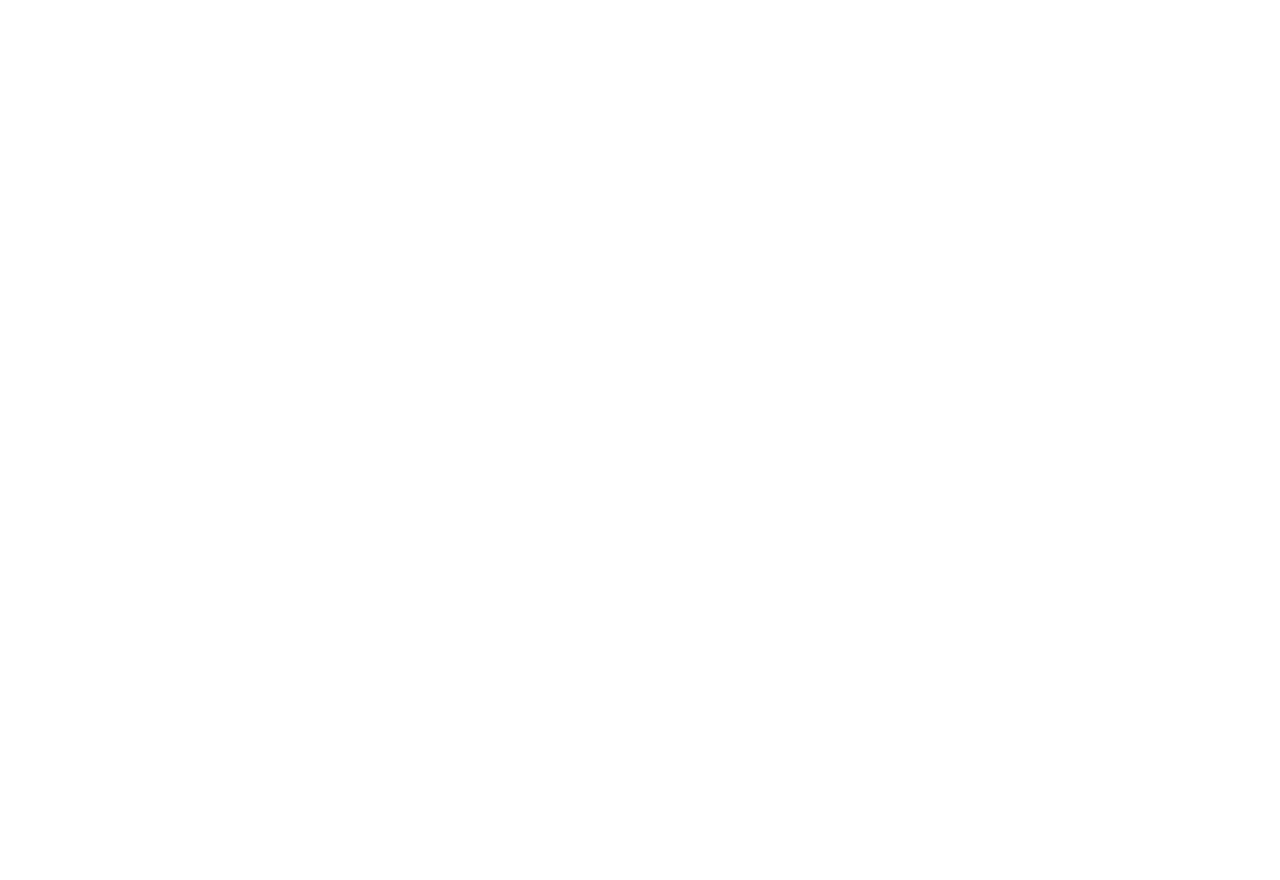
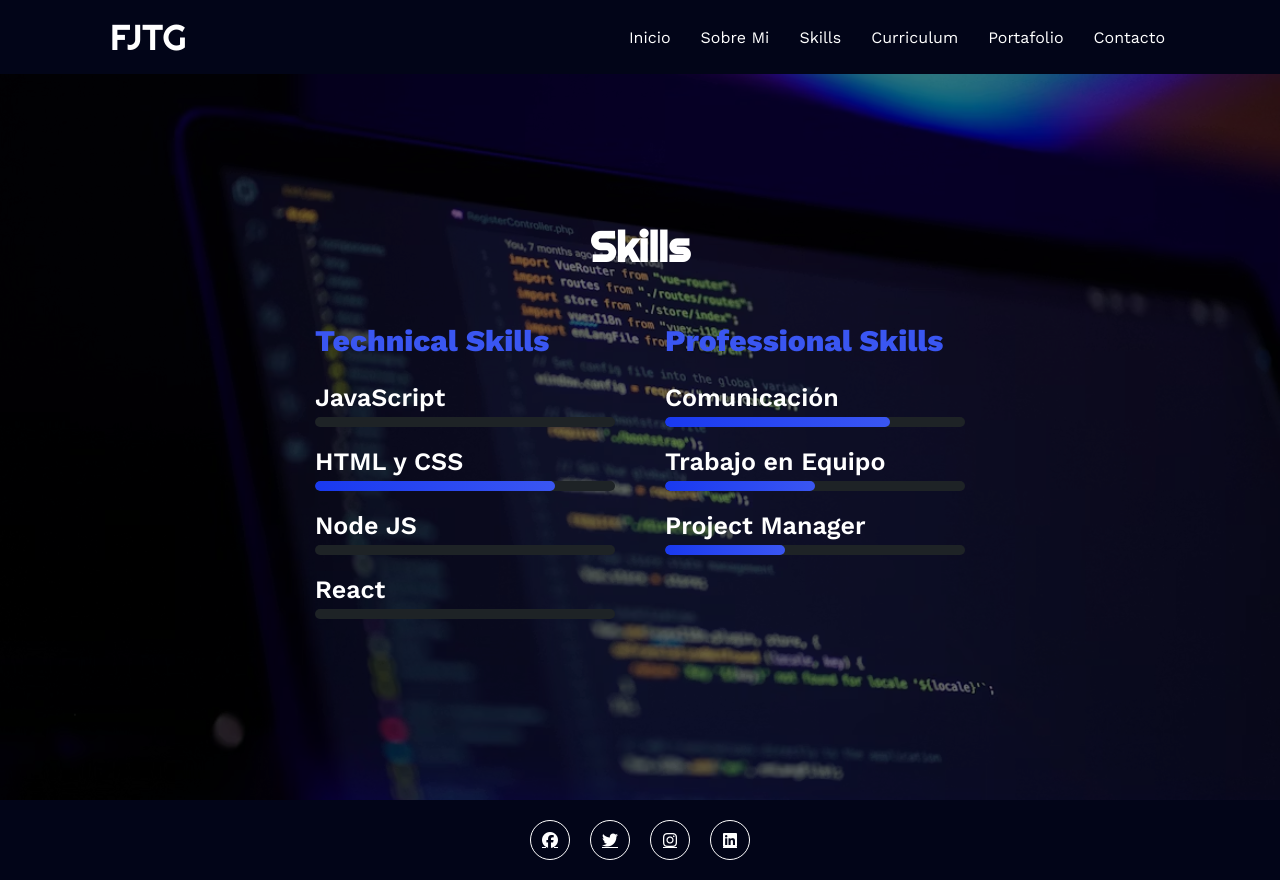
Before and after one commit to Jlombanar/ADSO-3169673-Noche, a plain HTML site: page skill.html in a window 1280 px wide. Before the commit the page ends 800 px from the top, so only its background shows below. Drawn offline with nearby package versions, Linux system fonts and the light colour scheme.

Commit message:
Pagina sobre mi y skill finalizada

```diff
--- /dev/null
+++ b/css/skill.css
@@ -0,0 +1,230 @@
+@import url('https://fonts.googleapis.com/css2?family=Righteous&family=Work+Sans:wght@100;300;400;600;800&display=swap');
+
+*{
+    box-sizing: border-box;
+    margin: 0;
+    padding: 0;
+    font-family: 'Work Sans', sans-serif;
+}
+
+html{
+    scroll-behavior: smooth;
+}
+
+body{
+    min-height: 100vh;
+    background: linear-gradient(to top, rgba(0,0,0,.5), rgba(0,0,0,.5)),
+                url(../img/fondo.png);
+    background-size: cover;
+    background-position: center;
+    background-attachment: fixed;
+    color: #fff;
+}
+
+body {
+  min-height: 100vh;
+  background: linear-gradient(to top, rgba(0, 0, 0, 0.5), rgba(0, 0, 0, 0.5)),
+              url(../img/fondo.png);
+  background-size: cover;
+  background-position: center;
+  background-repeat: no-repeat;
+  background-attachment: fixed;
+  color: #fff;
+}
+
+.container-header {
+  background: #020518;
+  position: fixed;
+  width: 100%;
+  top: 0;
+  left: 0;
+  z-index: 99;
+}
+
+.container-header header {
+  max-width: 1100px;
+  margin: auto;
+  display: flex;
+  justify-content: space-between;
+  align-items: center;
+  padding: 15px 20px;
+}
+
+.logo a {
+  font-family: 'Righteous', cursive;
+  font-size: 36px;
+  font-weight: 300;
+  color: white;
+  text-decoration: none;
+}
+
+.nav ul {
+  display: flex;
+  list-style: none;
+  gap: 20px;
+}
+
+.nav ul li a {
+  color: #fff;
+  text-decoration: none;
+  padding: 5px;
+  transition: 0.3s;
+}
+
+.nav ul li a:hover {
+  color: #3A56F2;
+}
+
+#menu-toggle {
+  display: none;
+}
+
+.menu-icon {
+  display: none;
+  font-size: 24px;
+  cursor: pointer;
+  color: #1939f0;
+  margin-left: auto;
+  border-radius: 20px;
+}
+
+.skills-section{
+    padding: 120px 20px 60px;
+    min-height: 100vh;
+    display: flex;
+    flex-direction: column;
+    justify-content: center;
+}
+
+.container-section{
+    max-width: 1100px;
+    margin: auto;
+}
+
+.container-section h2{
+    font-size: 42px;
+    text-align: center;
+    margin-bottom: 50px;
+    font-family: 'Righteous', cursive;
+}
+
+.fila{
+    display: flex;
+    gap: 50px;
+    flex-wrap: wrap;
+}
+
+.col{
+    flex: 1;
+    min-width: 300px;
+}
+
+.col h3{
+    margin-bottom: 25px;
+    color: #3A56F2;
+    font-size: 30px;
+}
+
+.skill-item{
+    margin-bottom: 20px;
+}
+
+.skill-item span{
+    font-weight: 600;
+    font-size: 25px;
+}
+
+.barra{
+    background-color: #1e2326;
+    height: 10px;
+    border-radius: 10px;
+    margin-top: 5px;
+    overflow: hidden;
+}
+
+.progreso{
+    height: 10px;
+    background: linear-gradient(90deg,#1939f0,#3A56F2);
+    border-radius: 10px;
+    position: relative;
+    animation: crecer 2s ease;
+}
+
+.progreso span{
+    position: absolute;
+    right: 0;
+    top: -22px;
+    font-size: 13px;
+}
+
+.js{ width: 0%; }
+.html{ width: 80%; }
+.node{ width: 0%; }
+.react{ width: 0%; }
+.com{ width: 75%; }
+.team{ width: 50%; }
+.pm{ width: 40%; }
+
+@keyframes crecer{
+    from{ width: 0; }
+}
+
+/* FOOTER */
+
+footer{
+    background-color: #020518;
+    padding: 20px 0;
+    text-align: center;
+}
+
+.redes{
+    display: flex;
+    justify-content: center;
+    gap: 20px;
+}
+
+.redes a{
+    color: #fff;
+    border: 1px solid #fff;
+    width: 40px;
+    height: 40px;
+    border-radius: 50%;
+    display: flex;
+    justify-content: center;
+    align-items: center;
+    transition: .3s;
+}
+
+.redes a:hover{
+    background-color: #1939f0;
+    border-color: #1939f0;
+}
+
+/* RESPONSIVE */
+
+@media screen and (max-width: 768px){
+
+    .menu-icon{
+        display: block;
+    }
+
+    .nav ul{
+        display: none;
+        flex-direction: column;
+        background-color: #252a2e;
+        position: absolute;
+        top: 60px;
+        right: 0;
+        width: 180px;
+        padding: 20px;
+        border-radius: 0 0 0 10px;
+    }
+
+    #menu-toggle:checked + .menu-icon + .nav ul{
+        display: flex;
+    }
+
+    .fila{
+        flex-direction: column;
+    }
+}
--- /dev/null
+++ b/css/sobremi.css
@@ -0,0 +1,219 @@
+@import url('https://fonts.googleapis.com/css2?family=Righteous&family=Work+Sans:wght@100;300;400;600;800&display=swap');
+
+* {
+  box-sizing: border-box;
+  margin: 0;
+  padding: 0;
+  font-family: 'Work Sans', sans-serif;
+}
+
+html {
+  scroll-behavior: smooth;
+}
+
+.container-header {
+  background: #020518;
+  position: fixed;
+  width: 100%;
+  top: 0;
+  left: 0;
+  z-index: 99;
+}
+
+.container-header header {
+  max-width: 1100px;
+  margin: auto;
+  display: flex;
+  justify-content: space-between;
+  align-items: center;
+  padding: 15px 20px;
+}
+
+.logo a {
+  font-family: 'Righteous', cursive;
+  font-size: 36px;
+  font-weight: 300;
+  color: white;
+  text-decoration: none;
+}
+
+.nav ul {
+  display: flex;
+  list-style: none;
+  gap: 20px;
+}
+
+.nav ul li a {
+  color: #fff;
+  text-decoration: none;
+  padding: 5px;
+  transition: 0.3s;
+}
+
+.nav ul li a:hover {
+  color: #3A56F2;
+}
+
+#menu-toggle {
+  display: none;
+}
+
+.menu-icon {
+  display: none;
+  font-size: 24px;
+  cursor: pointer;
+  color: #1939f0;
+  margin-left: auto;
+  border-radius: 20px;
+}
+body {
+    margin: 0;
+    padding: 0;
+    min-height: 100vh;
+    background: linear-gradient(to top, rgba(0, 0, 0, 0.5), rgba(0, 0, 0, 0.5)),
+    url(../img/fondo.png);
+    background-size: cover;
+    background-position: center;
+    background-repeat: no-repeat;
+    background-attachment: fixed;
+}
+
+.sobremi {
+  color: white;
+  padding: 100px 20px;
+  text-align: center;
+  min-height: 100vh;
+}
+
+.sobremi .container-section{
+    max-width: 1100px;
+    margin: auto;
+}
+
+.sobremi h2{
+    font-size: 48px;
+    font-family: 'Franklin Gothic Medium', 'Arial Narrow', Arial, sans-serif;
+    text-align: center;
+    padding: 20px 0;
+    margin-top: 100px;
+
+}
+
+
+.sobremi p{
+    font-size: 30px;
+    margin-bottom: 150px;
+}
+
+.sobremi .fila{
+    display: flex;
+    flex-wrap: wrap;
+    gap: 40px;
+}
+
+.sobremi .fila .col{
+    flex: 1;
+    min-width: 300px;
+}
+
+.sobremi .fila .col h3{
+    font-size: 50px;
+    margin-bottom: 25px;
+}
+
+.sobremi .fila .col ul{
+    list-style: none;
+    text-align: start;
+    padding-left: 20px;
+    font-size: 25px;
+}
+
+.sobremi .fila .col ul li{
+    margin: 12px 0;
+}
+
+.sobremi .fila .col ul strong{
+    display: space-between;
+    color: #1939f0;
+    width: 120px;
+}
+
+
+.sobremi .fila .col .container-interes{
+    display: flex;
+    flex-wrap: wrap;
+    justify-content: center;
+    gap: 20px;
+}
+
+.sobremi .fila .col .container-interes .interes{
+    width: 110px;
+    height: 110px;
+    background-color: #1939f0;
+    border-radius: 10px;
+    display: flex;
+    flex-direction: column;
+    align-items: center;
+    justify-content: center;
+    transition: .3s;
+}
+
+.sobremi .fila .col .container-interes .interes:hover{
+    background-color: #1939f0;
+    transform: scale(1.1);
+}
+
+footer {
+  background-color: #020518;
+  color: #fff;
+  padding: 20px 0;
+  text-align: center;
+  align-items: center;
+  width: 100%;
+}
+
+.redes {
+  display: flex;
+  justify-content: center;
+  gap: 20px;
+  margin-top: 20px;
+}
+
+.redes a {
+  color: #fff;
+  display: inline-flex;
+  align-items: center;
+  justify-content: center;
+  text-decoration: none;
+  border: 1px solid #fff;
+  border-radius: 50%;
+  width: 42px;
+  height: 42px;
+  font-size: 20px;
+  transition: 0.3s;
+}
+
+.redes a:hover {
+  background: #1939f0;
+  border-color: #1939f0;
+  transform: scale(1.1);
+}
+
+@media (max-width: 768px) {
+  .menu-icon {
+    display: block;
+  }
+
+  .nav ul {
+    display: none;
+    flex-direction: column;
+    background-color: rgba(0,0,0,0.5);
+    position: absolute;
+    top: 60px;
+    right: 20px;
+  }
+
+  #menu-toggle:checked ~ .nav ul {
+    display: flex;
+  }
+}
--- a/skill.html
+++ b/skill.html
@@ -0,0 +1,108 @@
+<!DOCTYPE html>
+<html lang="es">
+<head>
+    <meta charset="UTF-8">
+    <meta name="viewport" content="width=device-width, initial-scale=1.0">
+    <script src="https://kit.fontawesome.com/bdc4e23805.js" crossorigin="anonymous"></script>
+    <link rel="stylesheet" href="./css/skill.css">
+    <title>Skills</title>
+</head>
+<body>
+    <div class="container-header">
+     <header>
+     <div class="logo">
+         <a href="./index.html">FJTG</a>
+     </div>
+     <input type="checkbox" id="menu-toggle" />
+     <label for="menu-toggle" class="menu-icon">
+       <i class="fa-solid fa-bars"></i>
+     </label>
+     <nav class="nav">
+         <ul>
+             <li><a href="./index.html">Inicio</a></li>
+             <li><a href="./sobremi.html">Sobre Mi</a></li>
+             <li><a href="./skill.html">Skills</a></li>
+             <li><a href="./curriculum.html">Curriculum</a></li>
+             <li><a href="./portafolio.html">Portafolio</a></li>
+             <li><a href="./contactenos.html">Contacto</a></li>
+         </ul>
+     </nav>
+    </header>
+    </div>
+<section id="skills" class="skills-section">
+  <div class="container-section">
+    <h2>Skills</h2>
+
+    <div class="fila">
+
+      <div class="col">
+        <h3>Technical Skills</h3>
+
+        <div class="skill-item">
+          <span>JavaScript</span>
+          <div class="barra">
+            <div class="progreso js"><span>75%</span></div>
+          </div>
+        </div>
+
+        <div class="skill-item">
+          <span>HTML y CSS</span>
+          <div class="barra">
+            <div class="progreso html"><span>89%</span></div>
+          </div>
+        </div>
+
+        <div class="skill-item">
+          <span>Node JS</span>
+          <div class="barra">
+            <div class="progreso node"><span>90%</span></div>
+          </div>
+        </div>
+
+        <div class="skill-item">
+          <span>React</span>
+          <div class="barra">
+            <div class="progreso react"><span>90%</span></div>
+          </div>
+        </div>
+      </div>
+
+      <div class="col">
+        <h3>Professional Skills</h3>
+
+        <div class="skill-item">
+          <span>Comunicación</span>
+          <div class="barra">
+            <div class="progreso com"><span>75%</span></div>
+          </div>
+        </div>
+
+        <div class="skill-item">
+          <span>Trabajo en Equipo</span>
+          <div class="barra">
+            <div class="progreso team"><span>89%</span></div>
+          </div>
+        </div>
+
+        <div class="skill-item">
+          <span>Project Manager</span>
+          <div class="barra">
+            <div class="progreso pm"><span>90%</span></div>
+          </div>
+        </div>
+
+      </div>
+
+    </div>
+  </div>
+</section>
+<footer>
+    <div class="redes">
+        <a href="#"><i class="fa-brands fa-facebook"></i></a>
+        <a href="#"><i class="fa-brands fa-twitter"></i></a>
+        <a href="#"><i class="fa-brands fa-instagram"></i></a>
+        <a href="#"><i class="fa-brands fa-linkedin"></i></a>
+    </div>
+</footer>
+</body>
+</html>
```
Also changed, not shown: sobremi.html (+87 -2 lines).
